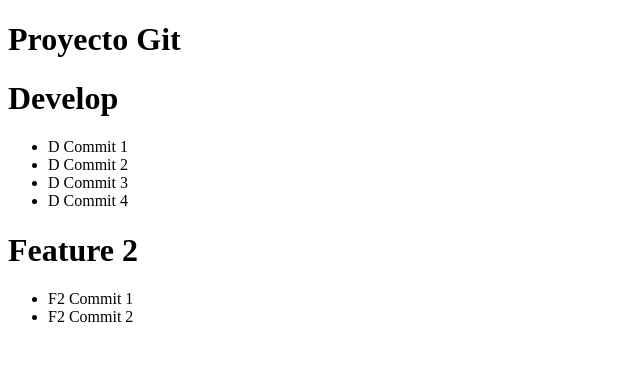
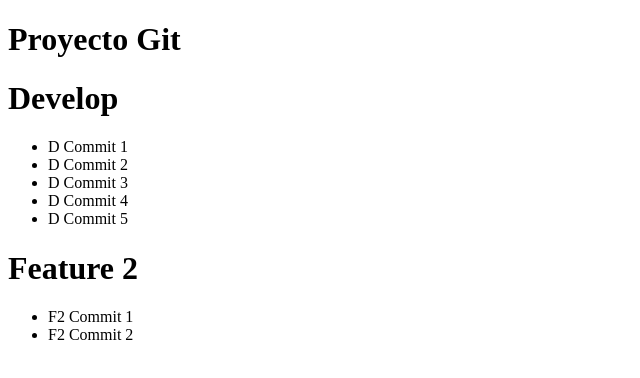
Before and after one commit to marinaln13/ProyectoGit, a plain HTML site: page index.html in a window 1280 px wide. Shown: the whole page, without its empty margins (0-640 px from the left). Drawn offline with Linux system fonts and the light colour scheme.

Commit message:
D Commit 5

```diff
--- a/index.html
+++ b/index.html
@@ -16,6 +16,7 @@
         <li>D Commit 2</li>
         <li>D Commit 3</li>
         <li>D Commit 4</li>
+        <li>D Commit 5</li>
     </ul>
 
     <h1>Feature 2</h1>
```
